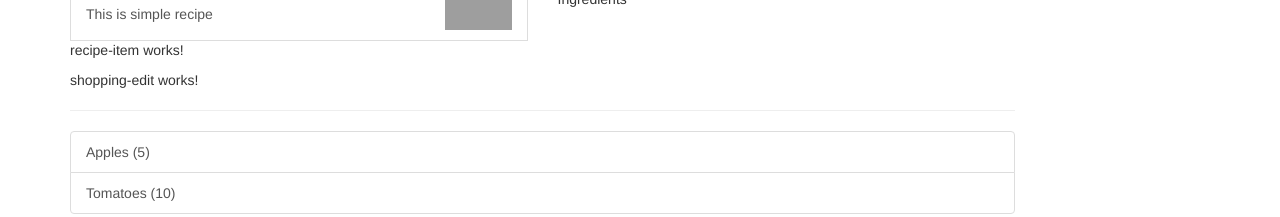
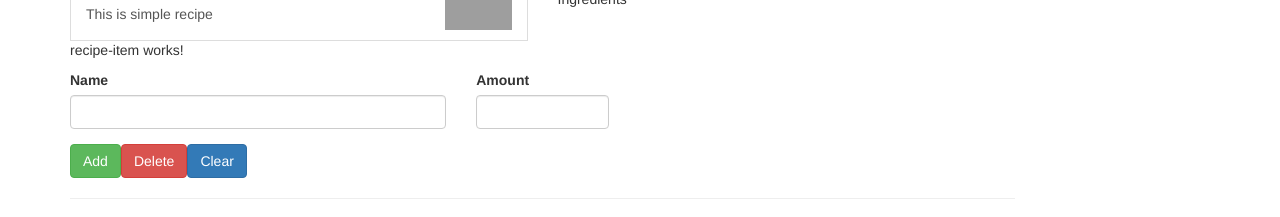
Before and after one commit to Chadsglm/recipeApp, an Angular app: page / in a window 1280 px wide. Shown: the part 208-425 px from the top of the page. Built offline with nearby package versions, Linux system fonts and the light colour scheme; grey boxes are pictures that could not be loaded.

Commit message:
Adding a Shopping List Edit Section

```diff
--- a/src/app/shopping-list/shopping-edit/shopping-edit.component.html
+++ b/src/app/shopping-list/shopping-edit/shopping-edit.component.html
@@ -1 +1,23 @@
-<p>shopping-edit works!</p>
+<div class="row">
+  <div class="col-xs-12">
+    <form>
+      <div class="row">
+        <div class="col-sm-5 form-group">
+          <label for="name">Name</label>
+          <input type="text" id="name" class="form-control">
+        </div>
+        <div class="col-sm-2 form-group">
+          <label for="amount">Amount</label>
+          <input type="number" id="amount" class="form-control">
+        </div>
+      </div>
+      <div class="row">
+        <div class="col-xs-12">
+          <button class="btn btn-success" type="submit">Add</button>
+          <button class="btn btn-danger" type="button">Delete</button>
+          <button class="btn btn-primary" type="button">Clear</button>
+        </div>
+      </div>
+    </form>
+  </div>
+</div>
```
